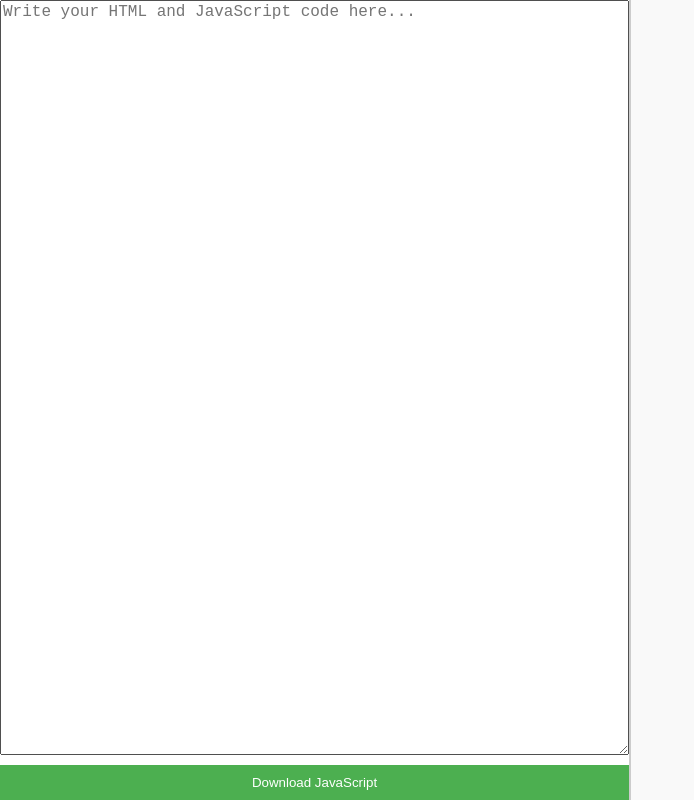
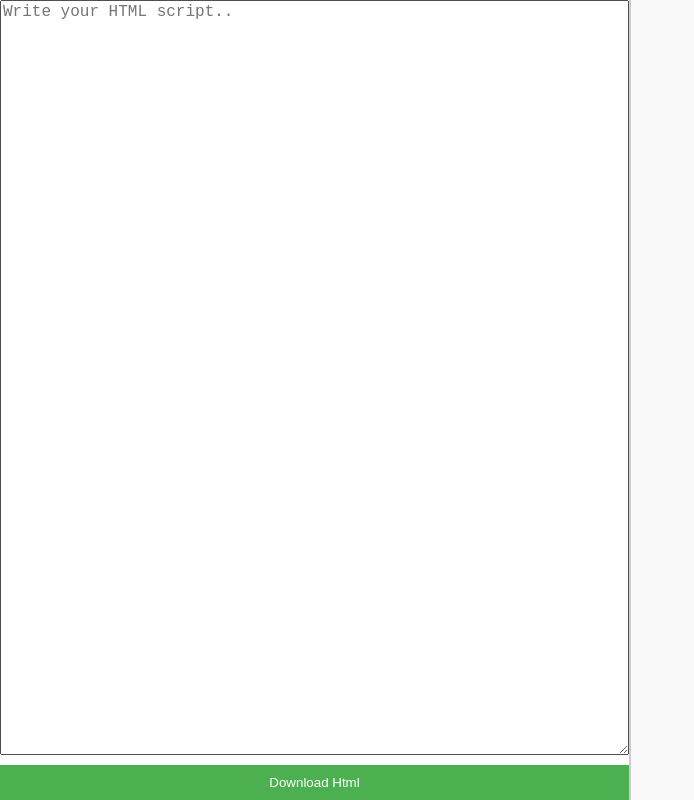
Before and after one commit to bothelpersgpt/Editor, a plain HTML site: page Editor-Script.html in a window 1280 px wide. Shown: the whole page, without its empty margins (0-694 px from the left). Drawn offline with Linux system fonts and the light colour scheme.

Commit message:
Update Editor-Script.html

```diff
--- a/Editor-Script.html
+++ b/Editor-Script.html
@@ -1,3 +1,4 @@
+
 <!DOCTYPE html>
 <html lang="en">
 <head>
@@ -49,8 +50,8 @@
 </head>
 <body>
   <div id="editor-container">
-    <textarea id="code-editor" placeholder="Write your HTML and JavaScript code here..."></textarea>
-    <button id="download-button" onclick="downloadCode()">Download JavaScript</button>
+    <textarea id="code-editor" placeholder="Write your HTML script.."></textarea>
+    <button id="download-button" onclick="downloadCode()">Download Html</button>
   </div>
   <div id="preview-pane"></div>
 
```
